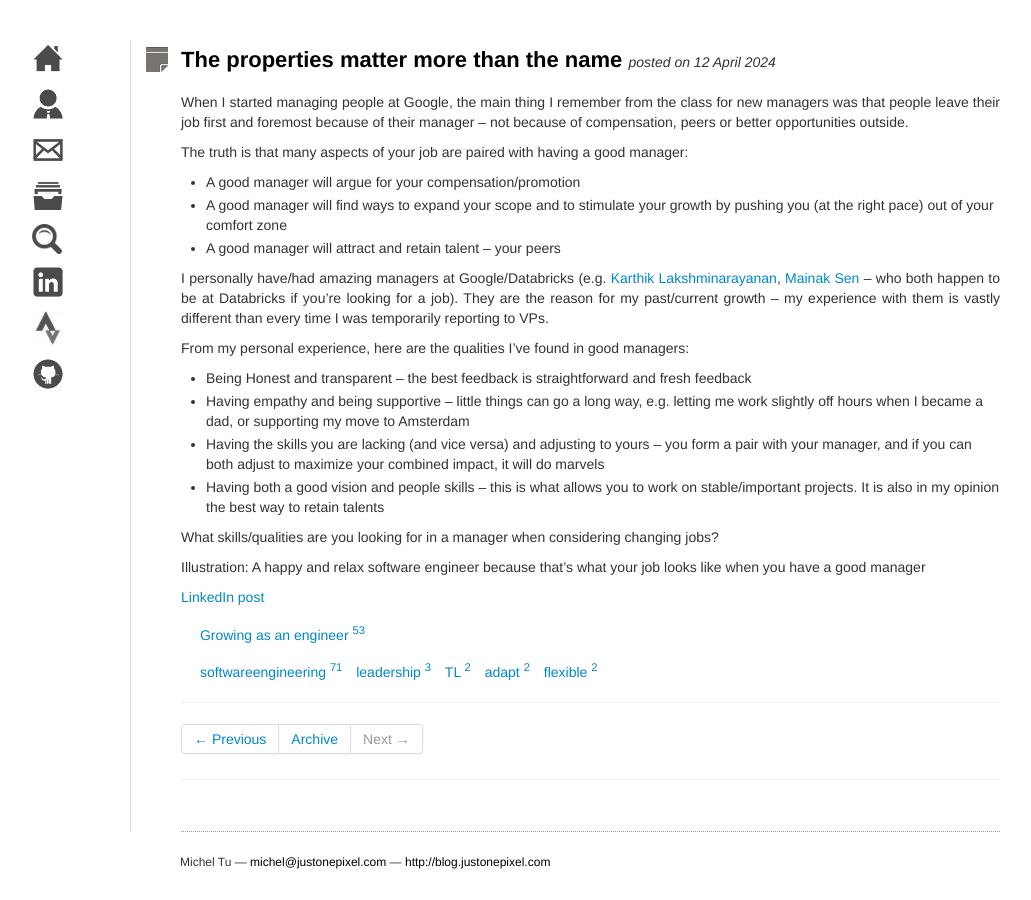
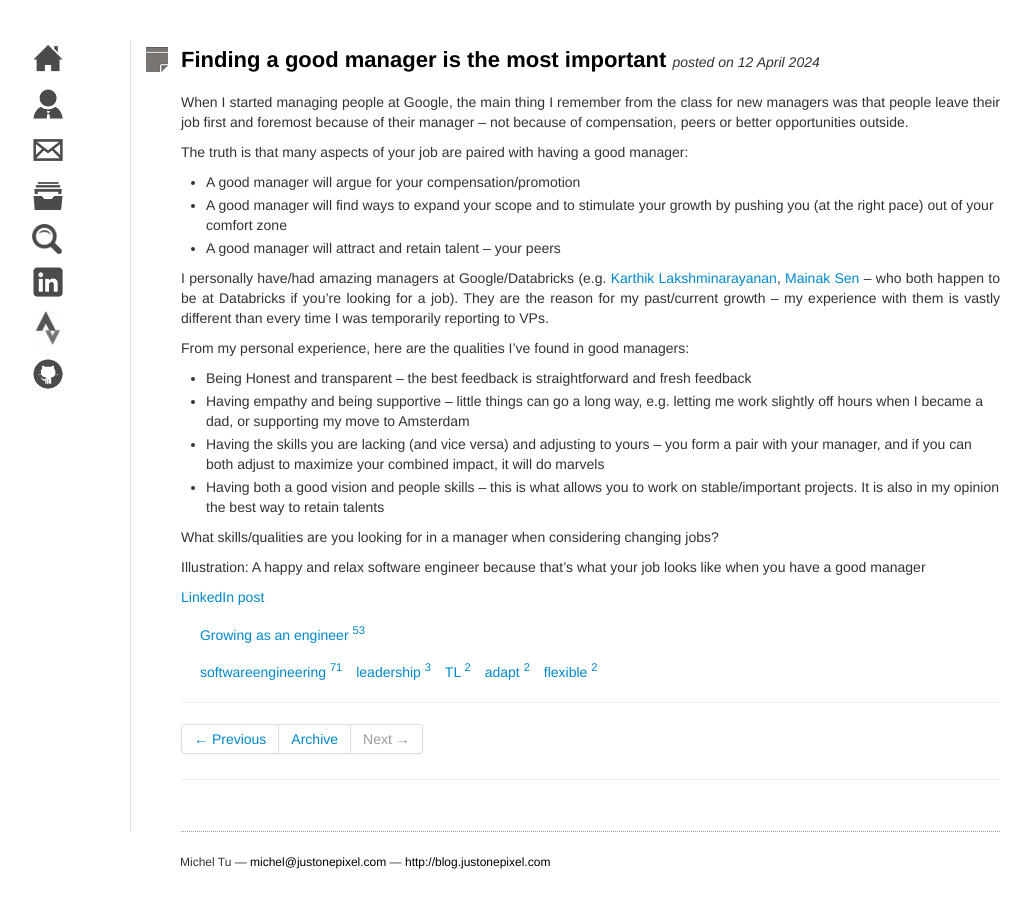
Before and after one commit to neumino/blog, a Jekyll site: the page built from _posts/2024-04-12-finding-a-good-manager-is-the-most-important.md, in a window 1280 px wide. Shown: the whole page, without its empty margins (125-1156 px from the left). Built offline with Jekyll 4.4.1, drawn with Linux system fonts in a browser that asks for light colours.

Commit message:
Update 2024-04-12-finding-a-good-manager-is-the-most-important.md

```diff
--- a/_posts/2024-04-12-finding-a-good-manager-is-the-most-important.md
+++ b/_posts/2024-04-12-finding-a-good-manager-is-the-most-important.md
@@ -2,7 +2,7 @@
 layout: post
 category : Growing as an engineer
 tags : [softwareengineering, leadership, TL, adapt, flexible]
-title: The properties matter more than the name
+title: Finding a good manager is the most important
 ---
 {% include JB/setup %}
 
```
